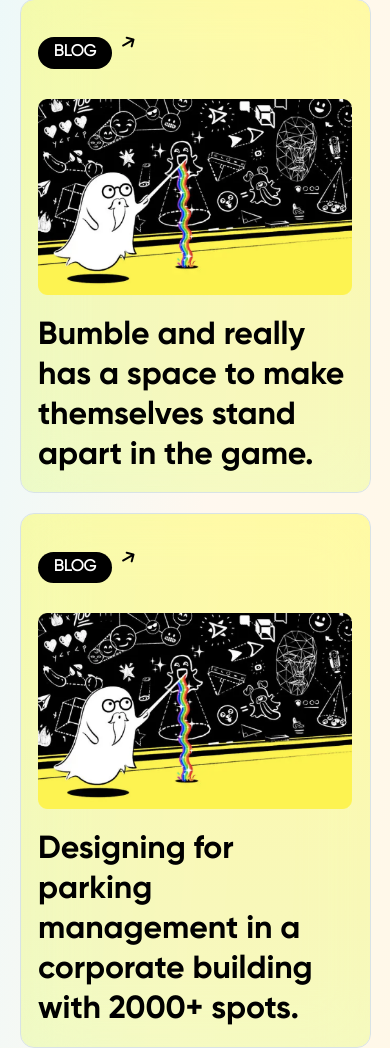
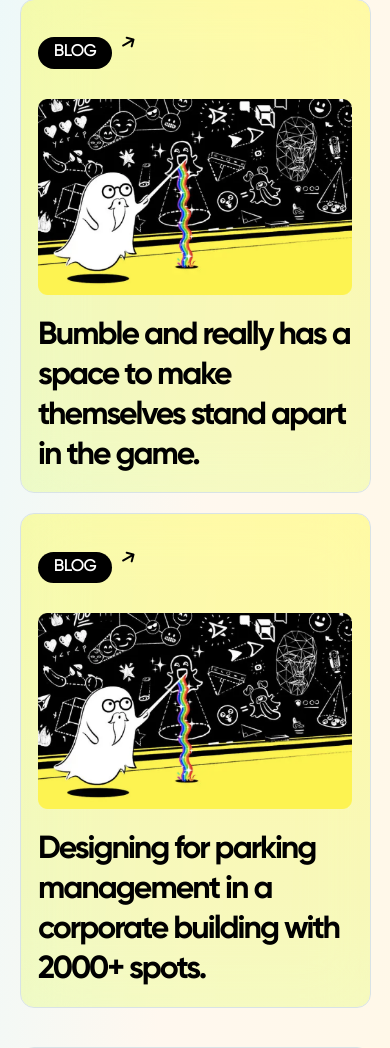
Before and after one commit to Saurav017/thekua-landing-pagee, a PHP site: page /index.html in a window 390 px wide. Shown: the part 1525-2573 px from the top of the page. Run offline with PHP 8.4, Linux system fonts and the light colour scheme.

Commit message:
Final Changes

```diff
--- a/styles.css
+++ b/styles.css
@@ -1289,7 +1289,7 @@
   }
 
   .article__blog {
-    letter-spacing: -0.08px;
+    letter-spacing: -2px;
   }
 
   /* Story Telling Section */
```
